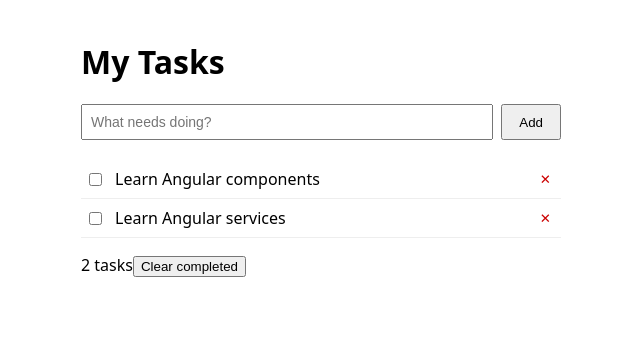
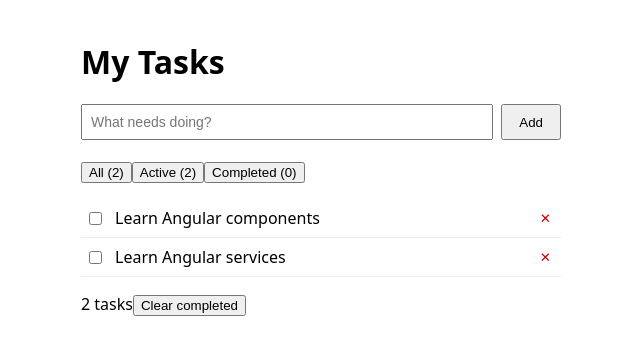
Before and after one commit to Dario-97-d/angular-task-list, an Angular app: page / in a window 1280 px wide. Shown: the top 354 px of the page, without its empty margins (319-959 px from the left). Built offline with nearby package versions, Linux system fonts and the light colour scheme; data requests are answered from the project's data file.

Commit message:
feat: add filtering with computed signals

```diff
--- a/src/app/app.html
+++ b/src/app/app.html
@@ -10,8 +10,14 @@
     <button (click)="onAddTask()">Add</button>
   </div>
 
+  <div class="filters">
+    <button (click)="taskService.filter.set('all')">All ({{ taskService.tasks().length }})</button>
+    <button (click)="taskService.filter.set('active')">Active ({{ taskService.activeCount() }})</button>
+    <button (click)="taskService.filter.set('completed')">Completed ({{ taskService.completedCount() }})</button>
+  </div>
+
   <ul class="task-list">
-    @for (task of taskService.tasks(); track task.id) {
+    @for (task of taskService.filteredTasks(); track task.id) {
       <li [class.done]="task.done">
         <input
           type="checkbox"
--- a/src/app/task.service.ts
+++ b/src/app/task.service.ts
@@ -1,4 +1,4 @@
-import { Injectable, signal } from '@angular/core';
+import { Injectable, signal, computed } from '@angular/core';
 import { HttpClient } from '@angular/common/http';
 import { catchError, of } from 'rxjs';
 import { Task } from './task.model';
@@ -11,6 +11,19 @@
 
   error = signal<string | null>(null);
   tasks = signal<Task[]>([]);
+  filter = signal<'all' | 'active' | 'completed'>('all');
+
+  filteredTasks = computed(() => {
+    const currentFilter = this.filter();
+    const allTasks = this.tasks();
+
+    if (currentFilter === 'active') return allTasks.filter((task) => !task.done);
+    if (currentFilter === 'completed') return allTasks.filter((task) => task.done);
+    return allTasks;
+  });
+
+  activeCount = computed(() => this.tasks().filter((task) => !task.done).length);
+  completedCount = computed(() => this.tasks().filter((task) => task.done).length);
 
   constructor(private http: HttpClient) {
     this.loadTasks();
```
